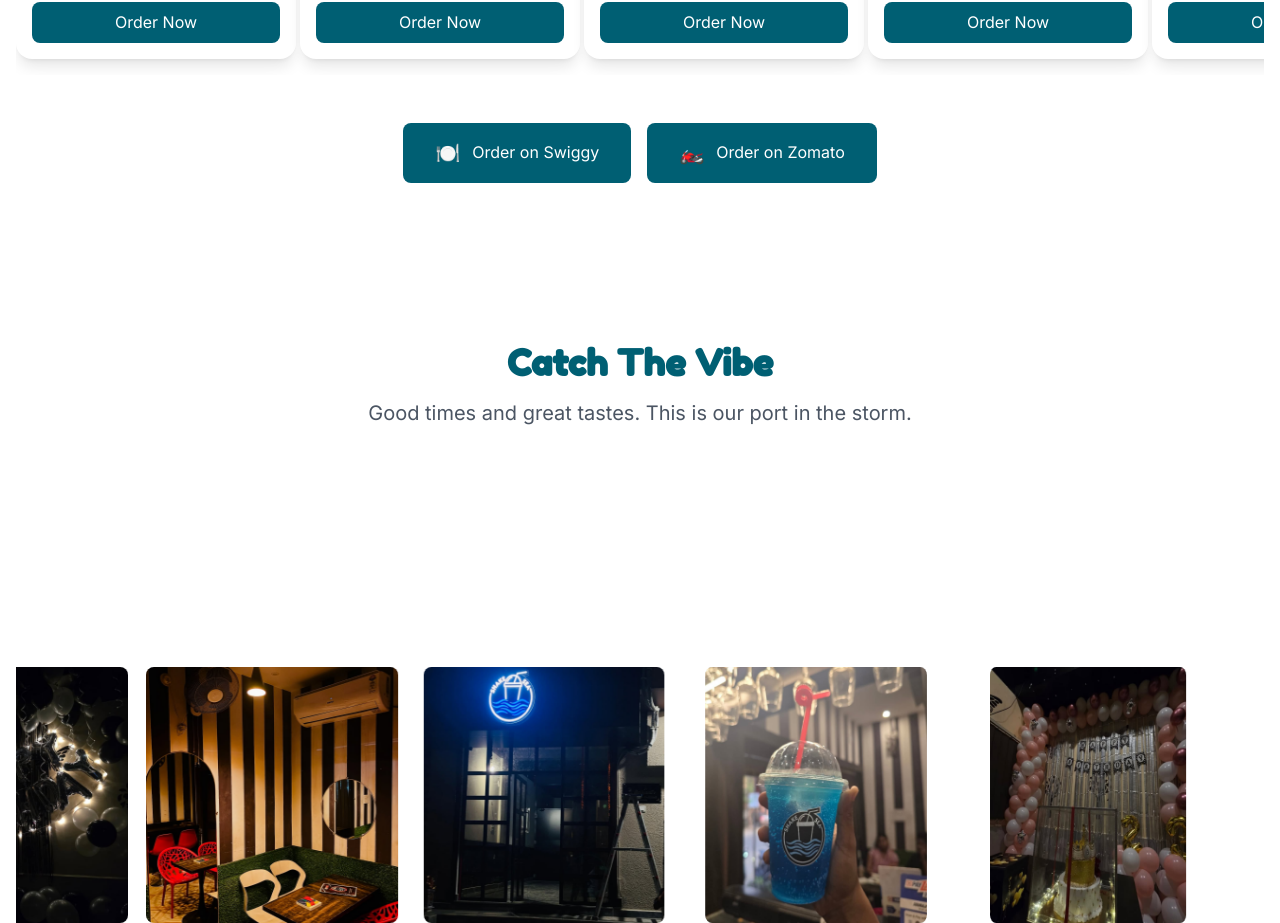
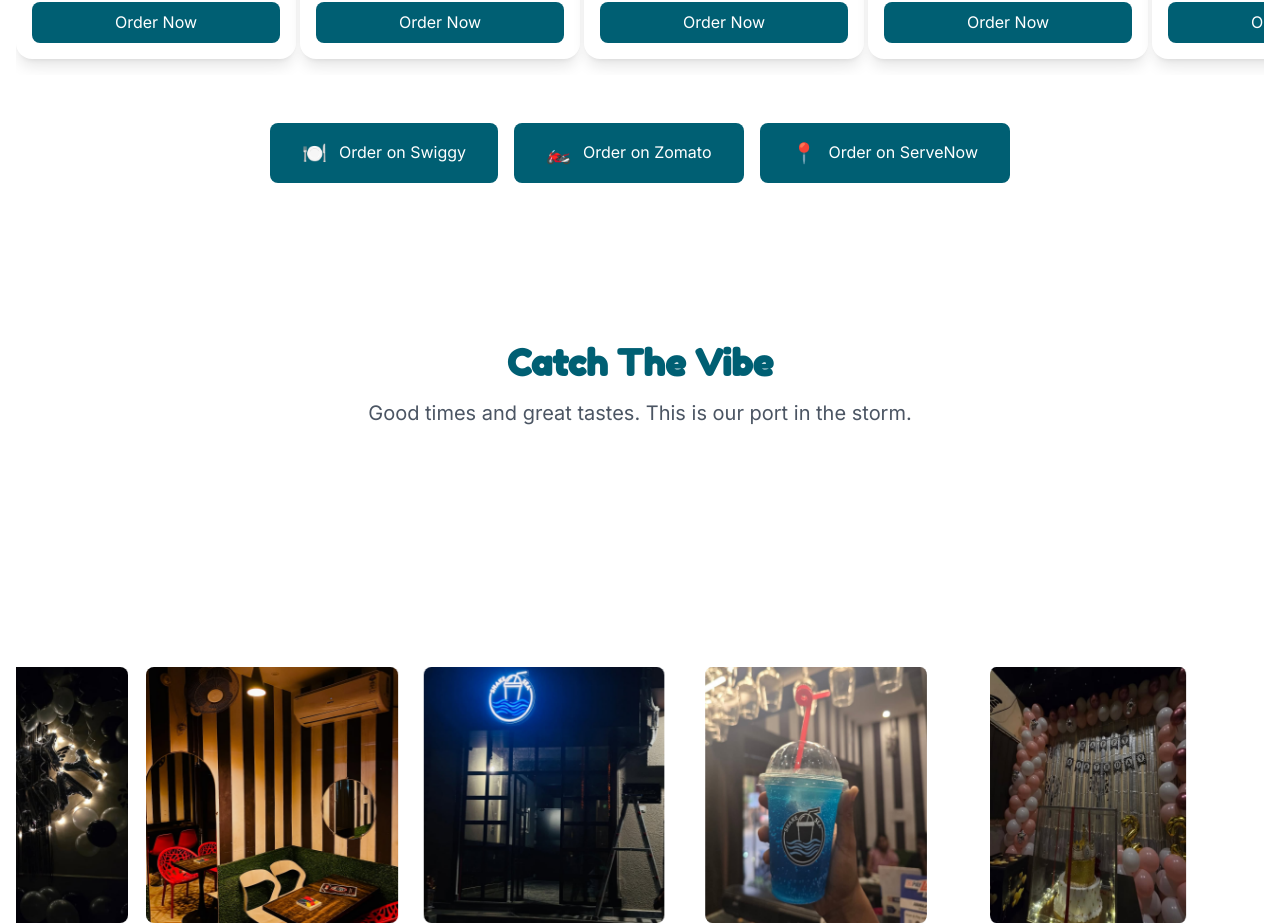
Before and after one commit to rudra454545/coffee-shop-freelancing, a Next.js app: page / in a window 1280 px wide. Shown: the part 2998-3921 px from the top of the page. Built offline with nearby package versions, Linux system fonts and the light colour scheme.

Commit message:
All the links are added

```diff
--- a/app/layout.jsx
+++ b/app/layout.jsx
@@ -6,11 +6,21 @@ const inter = Inter({ subsets: ['latin'] })
 export const metadata = {
   title: 'Shake Sea - Dive Into a Sea of Flavor',
   description: 'Handcrafted shakes, exotic mocktails, and chilled coffee brews that make waves in Rourkela',
+  icons: {
+    icon: '/favicon.png',
+    shortcut: '/favicon.png',
+    apple: '/apple-touch-icon.png',
+  },
 }
 
 export default function RootLayout({ children }) {
   return (
     <html lang="en">
+      <head>
+        <link rel="icon" href="/favicon.png" type="image/png" />
+        <link rel="shortcut icon" href="/favicon.png" type="image/png" />
+        <link rel="apple-touch-icon" href="/apple-touch-icon.png" />
+      </head>
       <body className={inter.className}>{children}</body>
     </html>
   )
--- a/components/sections/menu.jsx
+++ b/components/sections/menu.jsx
@@ -830,6 +830,11 @@ export default function Menu() {
             icon="🏍️"
             href="https://www.zomato.com"
           />
+          <OrderButton
+            platform="ServeNow"
+            icon="📍"
+            href="https://www.servenow.in/shake-sea-mgt4ern6puw/menu"
+          />
         </div>
 
         {/* Modal */}
@@ -956,7 +961,8 @@ function MenuModal({ item, onClose }) {
                 <OrderOption
                   platform="ServeNow"
                   icon="📍"
-                  available={false}
+                  available={true}
+                  onClick={() => window.open('https://www.servenow.in/shake-sea-mgt4ern6puw/menu', '_blank')}
                 />
               </div>
             </div>
```
Also changed, not shown: 1 other file (tests, documents, lock files or other folders).
